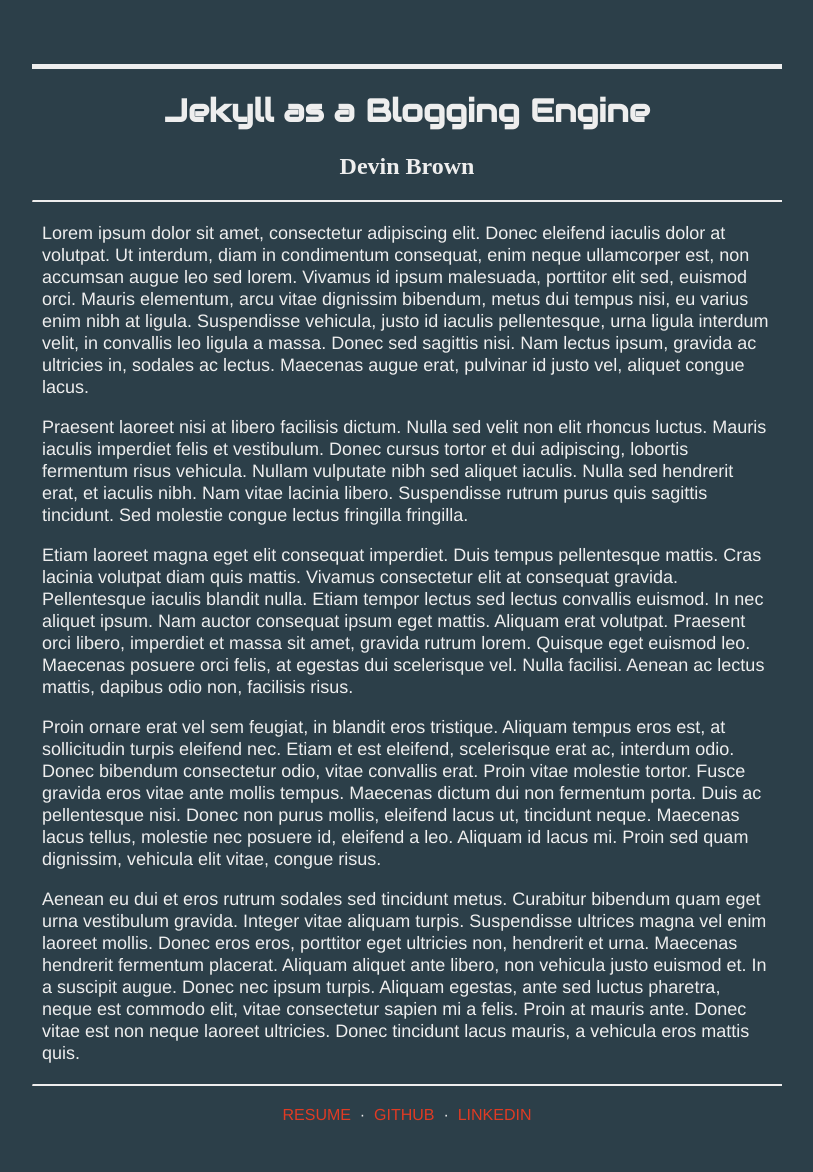
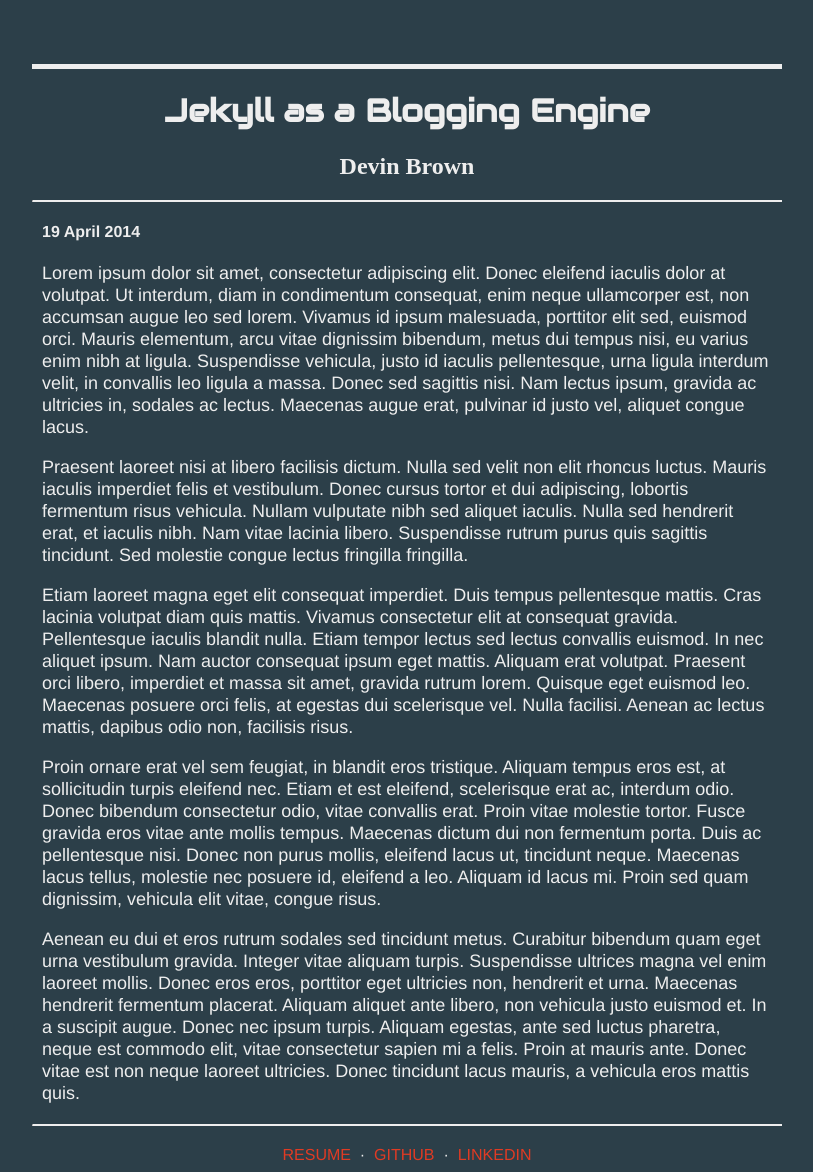
Before and after one commit to obfk/obfk.github.io, a Jekyll site: the page built from _posts/2014-04-14-welcome-to-jekyll.markdown, in a window 1280 px wide. Shown: the whole page, without its empty margins (233-1046 px from the left). Built offline with Jekyll 4.4.1, drawn with Linux system fonts in a browser that asks for light colours; some web fonts are replaced; Markdown is read by kramdown in place of the engine named in the settings; before the commit the page ends 1132 px from its top, so only the background shows below that.

Commit message:
Include date in post.

```diff
--- a/_layouts/post.html
+++ b/_layouts/post.html
@@ -4,12 +4,12 @@
 <header>
   <h1 class="audiowide">{{ page.title }}</h1>
   <h2 class="megrim">Devin Brown</h2>
-<!--   <p>{{ page.date | date_to_long_string }}</p> -->
 </header>
 
 <hr>
 
 <article>
+  <h4>{{ page.date | date_to_long_string }}</h4>
   {{ content }}
 </article>
 
```
